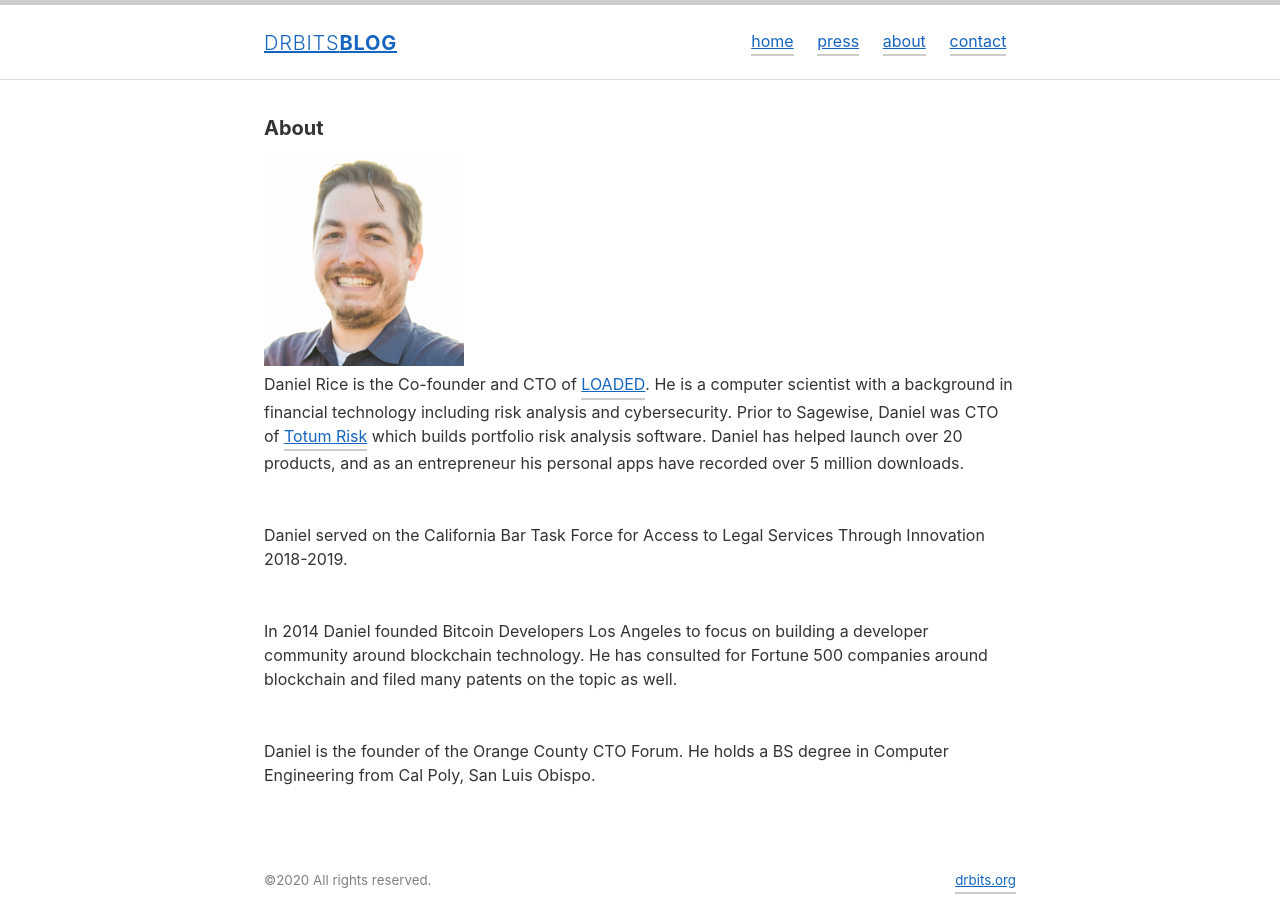
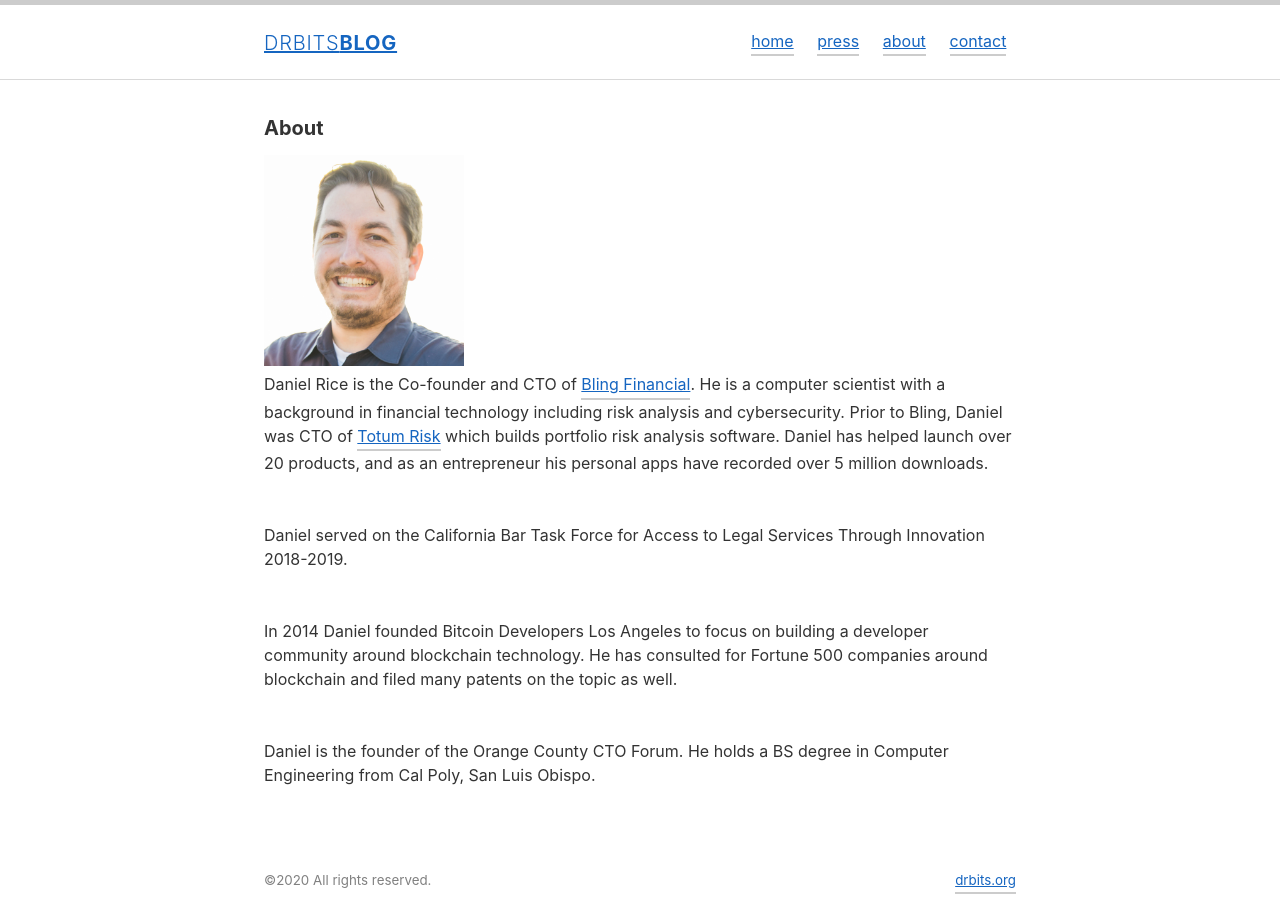
Before and after one commit to thedrbits/drbitsblog, a Jekyll site: the page built from about.md, in a window 1280 px wide. Built offline with Jekyll 4.4.1, drawn with Linux system fonts in a browser that asks for light colours.

Commit message:
LOADED -> Bling

```diff
--- a/_config.yml
+++ b/_config.yml
@@ -26,7 +26,7 @@ sass:
 # Author settings
 author:
   name     : Daniel Rice
-  job      : "Computer Scientist and Chief Technology Officer focused on fintech. I'm currently working at <a href=https://www.getloaded.app>LOADED</a> where I am co-founder and CTO. Our published active product is <a href=https://play.google.com/store/apps/details?id=app.getloaded.bitcoinblast&hl=en_US>Bitcoin Blast</a>"
+  job      : "Computer Scientist and Chief Technology Officer focused on fintech. I'm currently working at <a href=https://www.blingfi.com>Bling Financial</a> where I am co-founder and CTO. Our top game is <a href=https://play.google.com/store/apps/details?id=app.getloaded.bitcoinblast&hl=en_US>Bitcoin Blast</a>"
   bio      : "These are my thoughts on Technology and Business."
   thumb    : /images/author.jpg
   email    : dan@drbits.org
--- a/about.md
+++ b/about.md
@@ -3,7 +3,7 @@ layout: page
 title: About
 permalink: /about/
 ---
-{% include image name="dan.jpeg" width=200 %}Daniel Rice is the Co-founder and CTO of [LOADED](https://www.getloaded.app). He is a computer scientist with a background in financial technology including risk analysis and cybersecurity. Prior to Sagewise, Daniel was CTO of [Totum Risk](https://www.totumrisk.com/) which builds portfolio risk analysis software. Daniel has helped launch over 20 products, and as an entrepreneur his personal apps have recorded over 5 million downloads.
+{% include image name="dan.jpeg" width=200 %}Daniel Rice is the Co-founder and CTO of [Bling Financial](https://www.blingfi.com). He is a computer scientist with a background in financial technology including risk analysis and cybersecurity. Prior to Bling, Daniel was CTO of [Totum Risk](https://www.totumrisk.com/) which builds portfolio risk analysis software. Daniel has helped launch over 20 products, and as an entrepreneur his personal apps have recorded over 5 million downloads.
 \\
 \\
 \\
```
